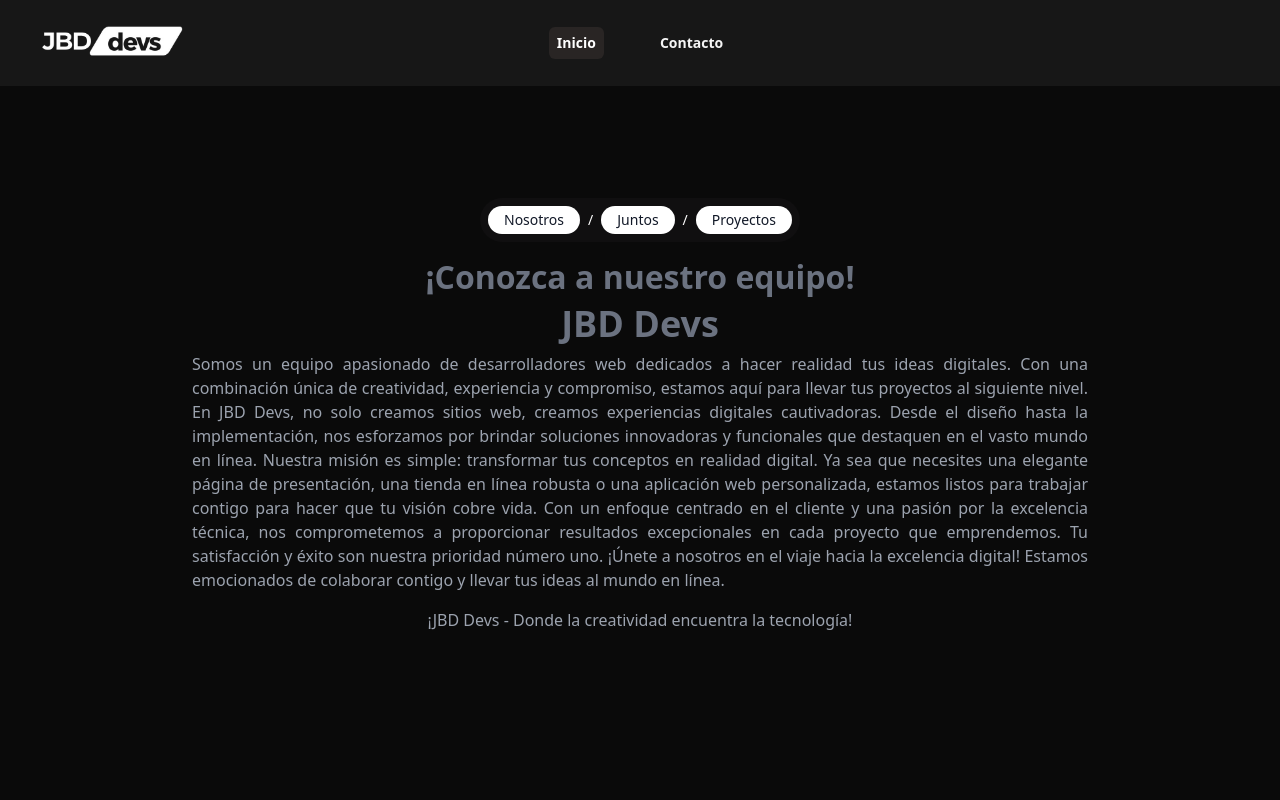
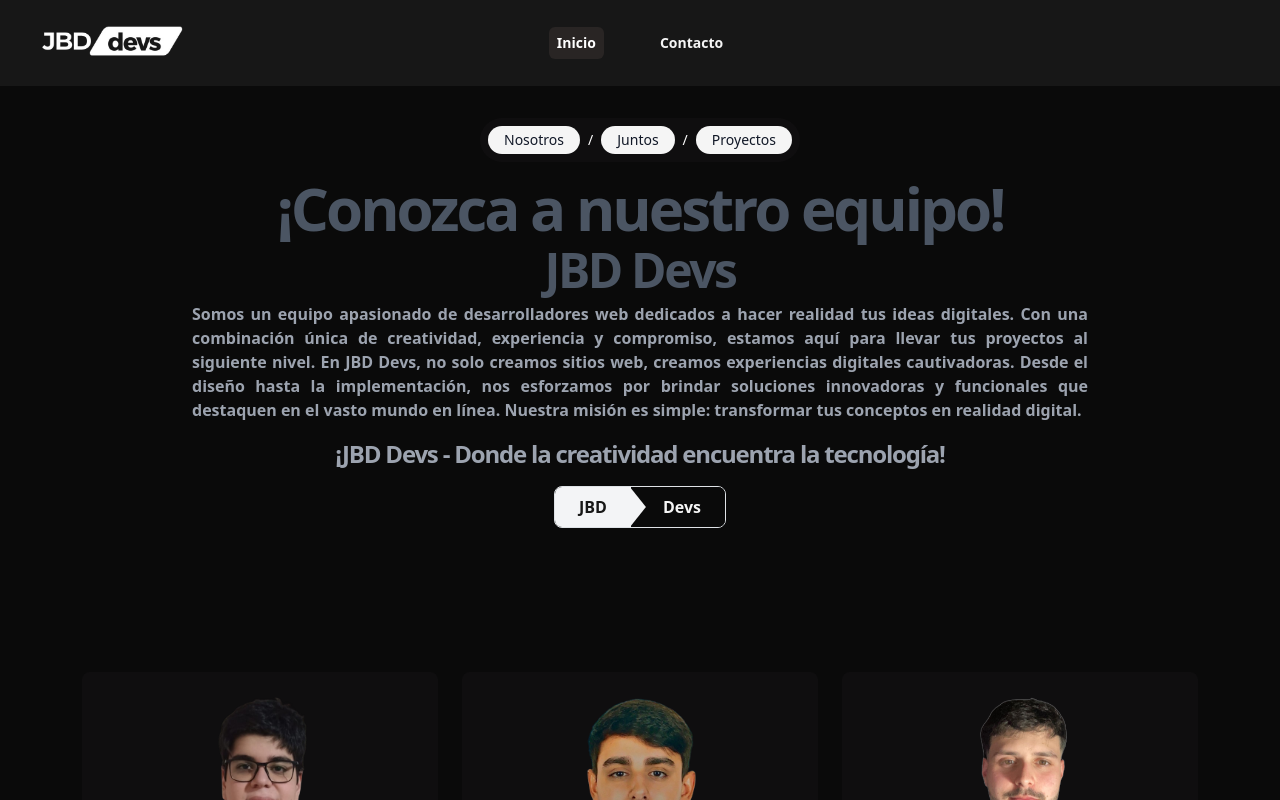
Before and after one commit to FranDelgado20/JBD-Devs, a React (Vite) app: page / in a window 1280 px wide. Shown: the top 800 px of the page. Built offline with nearby package versions, Linux system fonts and the light colour scheme.

Commit message:
agregue una funcion para cambiar de parafo, cambie fuente y agregue animaciones

```diff
--- a/src/pages/HomePage.jsx
+++ b/src/pages/HomePage.jsx
@@ -27,33 +27,41 @@ const members = [
 
 const HomePage = () => {
   const [open, setOpen] = useState(1);
+  const [primerParr, setPrimerParr] = useState(true);
+
+  const cambiarParrUno = () => {
+    setPrimerParr(true);
+  };
+  const cambiarParrDos = () => {
+    setPrimerParr(false);
+  };
 
   const handleOpen = (value) => setOpen(open === value ? 0 : value);
 
   return (
     <>
       <Container fluid>
-        <section className="min-h-screen py-8 px-8 lg:py-28">
-          <div className="d-flex justify-center">
+        <section className="min-h-screen py-8 px-8">
+          <div className="d-flex justify-center" data-aos="zoom-in">
             <Breadcrumbs
               className="rounded-full bg-gradient-to-tr color-card justify-center p-2"
               separator={<span className="text-white ">/</span>}
             >
               <a
                 href="#cardsMembers"
-                className="rounded-full bg-white px-3 py-1 font-medium text-gray-900 no-underline bread"
+                className="rounded-full bg-neutral-100 px-3 py-1 font-medium text-gray-900 no-underline bread transition hover:bg-neutral-700 hover:text-neutral-100"
               >
                 Nosotros
               </a>
               <a
                 href="#union"
-                className="rounded-full bg-white px-3 py-1 font-medium text-gray-900 no-underline bread"
+                className="rounded-full bg-neutral-100 px-3 py-1 font-medium text-gray-900 no-underline bread transition hover:bg-neutral-700 hover:text-neutral-100"
               >
                 Juntos
               </a>
               <a
                 href="#proyectos"
-                className="rounded-full bg-white px-3 py-1 font-medium text-gray-900 no-underline bread"
+                className="rounded-full bg-neutral-100 px-3 py-1 font-medium text-gray-900 no-underline bread transition hover:bg-neutral-700 hover:text-neutral-100"
               >
                 Proyectos
               </a>
@@ -61,45 +69,112 @@ const HomePage = () => {
           </div>
 
           <div className="container mx-auto">
-            <div className="mb-16 text-center lg:mb-28">
-              <Typography variant="h2" className="!text-gray-500 ">
+            <div className="mb-8 text-center lg:mb-28" data-aos="zoom-in-down">
+              <h2 className="max-w-5xl text-2xl font-bold leading-none tracking-tighter text-gray-600 md:text-5xl lg:text-6xl lg:max-w-7xl">
                 ¡Conozca a nuestro equipo!
-              </Typography>
-              <Typography
+              </h2>
+              {/* <Typography variant="h2" className="!text-gray-500 ">
+                ¡Conozca a nuestro equipo!
+              </Typography> */}
+              {/* <Typography
                 variant="h1"
                 className="my-2 !text-2xl lg:!text-4xl !text-gray-500"
               >
                 JBD Devs
-              </Typography>
+              </Typography> */}
+              <h1 className="max-w-5xl text-2xl font-bold leading-none tracking-tighter text-gray-600 md:text-5xl lg:text-5xl lg:max-w-7xl">
+                JBD Devs
+              </h1>
+              {primerParr ? (
                 <Typography
                   variant="lead"
-                className="mx-auto w-full !text-gray-400 max-w-4xl text-justify tamaño-cel"
+                  className="mx-auto w-full font-bold !text-gray-400 max-w-4xl text-justify tamaño-cel"
                 >
                   Somos un equipo apasionado de desarrolladores web dedicados a
-                hacer realidad tus ideas digitales. Con una combinación única de
-                creatividad, experiencia y compromiso, estamos aquí para llevar
-                tus proyectos al siguiente nivel. En JBD Devs, no solo creamos
-                sitios web, creamos experiencias digitales cautivadoras. Desde
-                el diseño hasta la implementación, nos esforzamos por brindar
-                soluciones innovadoras y funcionales que destaquen en el vasto
-                mundo en línea. Nuestra misión es simple: transformar tus
-                conceptos en realidad digital. Ya sea que necesites una elegante
-                página de presentación, una tienda en línea robusta o una
-                aplicación web personalizada, estamos listos para trabajar
-                contigo para hacer que tu visión cobre vida. Con un enfoque
-                centrado en el cliente y una pasión por la excelencia técnica,
-                nos comprometemos a proporcionar resultados excepcionales en
-                cada proyecto que emprendemos. Tu satisfacción y éxito son
-                nuestra prioridad número uno. ¡Únete a nosotros en el viaje
-                hacia la excelencia digital! Estamos emocionados de colaborar
-                contigo y llevar tus ideas al mundo en línea.
+                  hacer realidad tus ideas digitales. Con una combinación única
+                  de creatividad, experiencia y compromiso, estamos aquí para
+                  llevar tus proyectos al siguiente nivel. En JBD Devs, no solo
+                  creamos sitios web, creamos experiencias digitales
+                  cautivadoras. Desde el diseño hasta la implementación, nos
+                  esforzamos por brindar soluciones innovadoras y funcionales
+                  que destaquen en el vasto mundo en línea. Nuestra misión es
+                  simple: transformar tus conceptos en realidad digital.
                 </Typography>
+              ) : (
                 <Typography
+                  variant="lead"
+                  className="mx-auto w-full font-bold !text-gray-400 max-w-4xl text-justify tamaño-cel"
+                >
+                  Ya sea que necesites una elegante página de presentación, una
+                  tienda en línea robusta o una aplicación web personalizada,
+                  estamos listos para trabajar contigo para hacer que tu visión
+                  cobre vida. Con un enfoque centrado en el cliente y una pasión
+                  por la excelencia técnica, nos comprometemos a proporcionar
+                  resultados excepcionales en cada proyecto que emprendemos. Tu
+                  satisfacción y éxito son nuestra prioridad número uno. ¡Únete
+                  a nosotros en el viaje hacia la excelencia digital! Estamos
+                  emocionados de colaborar contigo y llevar tus ideas al mundo
+                  en línea.
+                </Typography>
+              )}
+              <h1 className="max-w-5xl text-2xl font-bold leading-none tracking-tighter text-gray-400 md:text-5xl lg:text-2xl lg:max-w-7xl mb-3">
+                ¡JBD Devs - Donde la creatividad encuentra la tecnología!
+              </h1>
+              {/* <Typography
                 variant="lead"
                 className="mx-auto w-full !text-gray-400 max-w-4xl"
               >
                 ¡JBD Devs - Donde la creatividad encuentra la tecnología!
-              </Typography>
+              </Typography> */}
+              {primerParr ? (
+                <nav aria-label="Breadcrumb" className="flex justify-center">
+                  <ol className="flex overflow-hidden rounded-lg border border-gray-200 text-gray-600">
+                    <li className="flex items-center">
+                      <button
+                        onClick={cambiarParrUno}
+                        className=" flex h-10 items-center gap-1.5 bg-gray-100 px-4 transition text-neutral-900  -ms-8 hover:text-neutral-900 "
+                      >
+                        <span className=" text-s font-bold"> JBD </span>
+                      </button>
+                    </li>
+
+                    <li className="relative flex items-center">
+                      <span className="absolute inset-y-0 -start-px h-10 w-4 bg-gray-100 [clip-path:_polygon(0_0,_0%_100%,_100%_50%)] rtl:rotate-180"></span>
+
+                      <button
+                        onClick={cambiarParrDos}
+                        className="flex text- h-10 items-center bg-neutral-950 pe-4 ps-8 text-s font-bold transition text-neutral-100 hover:text-neutral-400"
+                      >
+                        Devs
+                      </button>
+                    </li>
+                  </ol>
+                </nav>
+              ) : (
+                <nav aria-label="Breadcrumb" className="flex justify-center">
+                  <ol className="flex overflow-hidden rounded-lg border border-gray-200 text-gray-600">
+                    <li className="flex items-center ">
+                      <button
+                        onClick={cambiarParrUno}
+                        className=" flex h-10 items-center gap-1.5 px-4 transition -ms-8 bg-neutral-950 text-neutral-100  hover:text-neutral-400 "
+                      >
+                        <span className=" text-s font-bold"> JBD </span>
+                      </button>
+                    </li>
+
+                    <li className="relative flex items-center">
+                      <span className="absolute inset-y-0 -start-px h-10 w-4 bg-neutral-950  [clip-path:_polygon(0_0,_0%_100%,_100%_50%)] rtl:rotate-180 transition"></span>
+
+                      <button
+                        onClick={cambiarParrDos}
+                        className="flex  h-10 items-center bg-gray-100 pe-4 ps-8 text-s font-bold transition   hover:text-neutral-100 text-black"
+                      >
+                        Devs
+                      </button>
+                    </li>
+                  </ol>
+                </nav>
+              )}
             </div>
 
             <Row id="cardsMembers">
```
Lines whose indentation alone changed are shown as unchanged.
